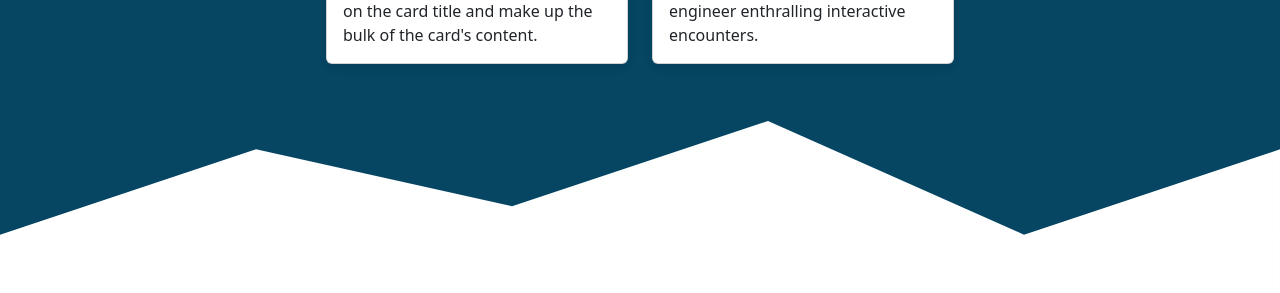
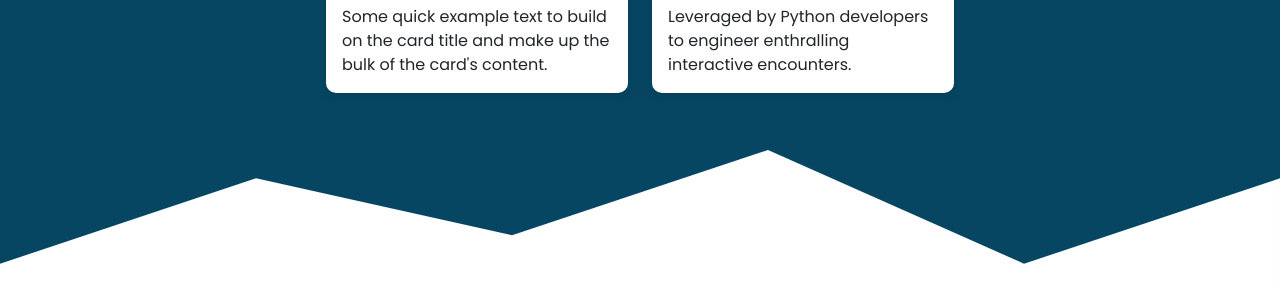
Before and after one commit to Ardiskaa/Portfolio-ARDI, a plain HTML site: page index.html in a window 1280 px wide. Shown: the part 3699-3992 px from the top of the page. Drawn offline with nearby package versions, Linux system fonts and the light colour scheme; files whose address does not match are found by name; a web font is replaced by a local one.

Commit message:
Update index.html

```diff
--- a/index.html
+++ b/index.html
@@ -8,6 +8,7 @@
         <link href="https://cdn.jsdelivr.net/npm/bootstrap@5.3.1/dist/css/bootstrap.min.css" rel="stylesheet" integrity="sha384-4bw+/aepP/YC94hEpVNVgiZdgIC5+VKNBQNGCHeKRQN+PtmoHDEXuppvnDJzQIu9" crossorigin="anonymous" />
         <link rel="stylesheet" href="https://cdn.jsdelivr.net/npm/bootstrap-icons@1.10.5/font/bootstrap-icons.css" />
         <link rel="stylesheet" href="https://cdnjs.cloudflare.com/ajax/libs/font-awesome/6.0.0-beta3/css/all.min.css" />
+         <link rel="stylesheet" href="./style.css"
     </head>
     <body id="home">
         <!-- Navbar -->
```
